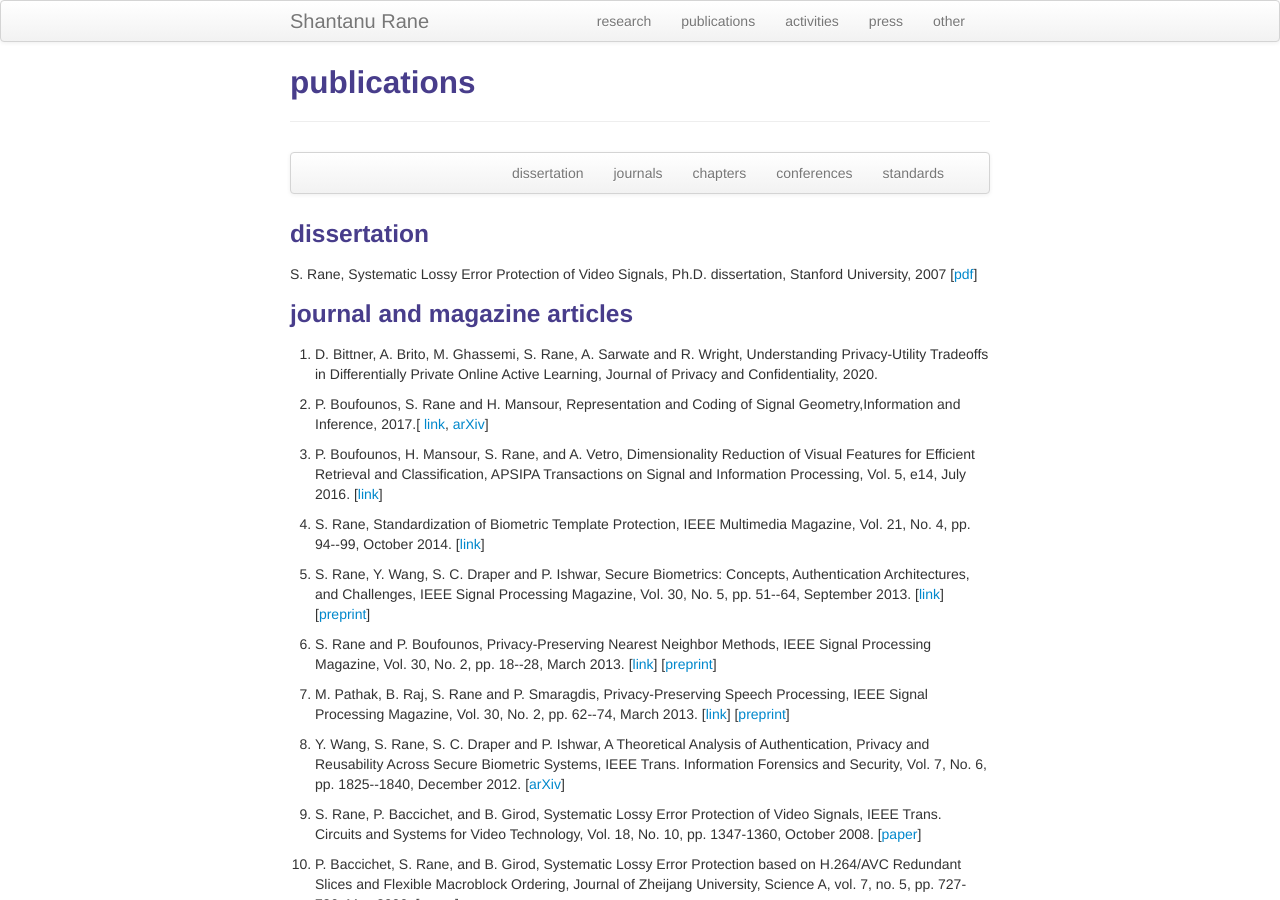
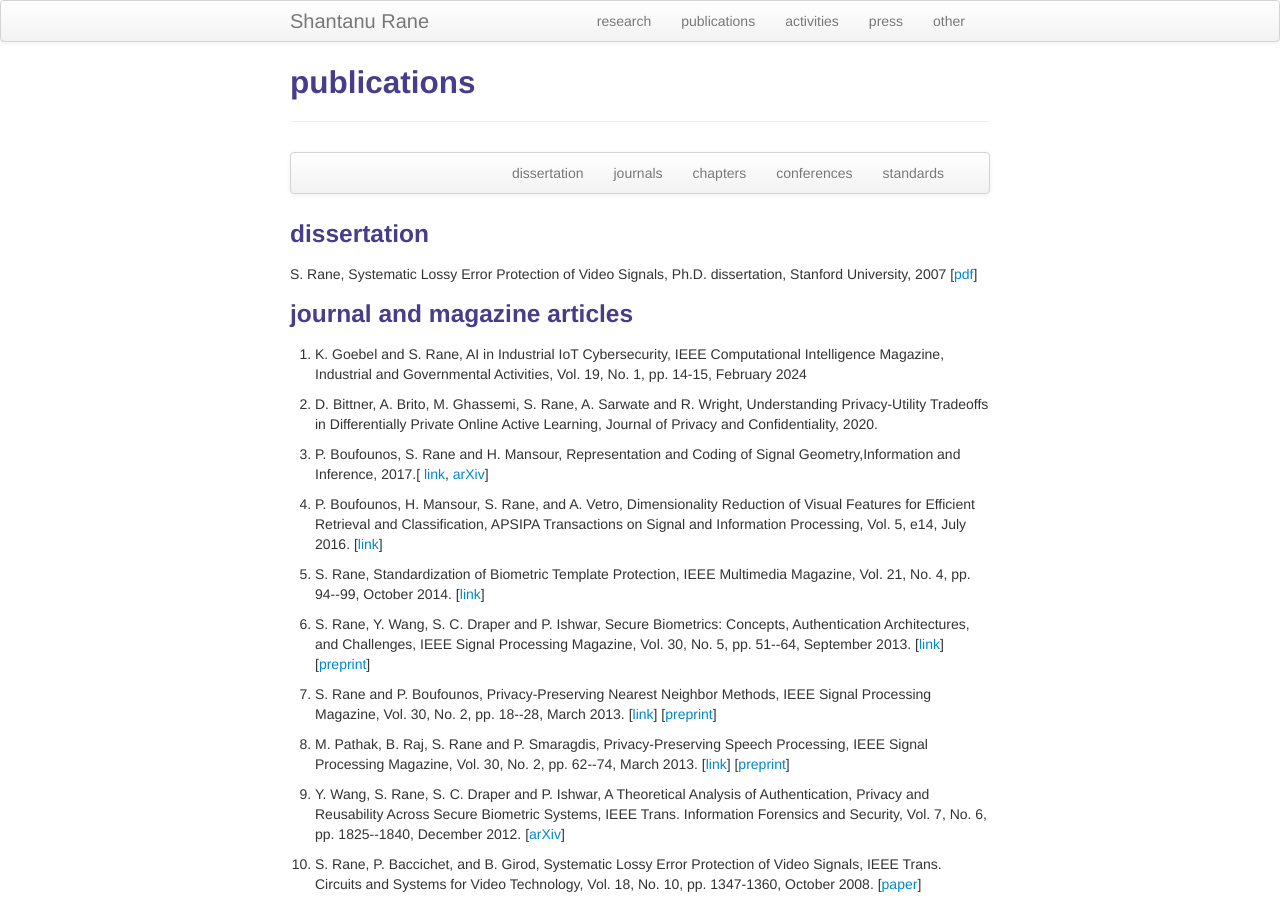
Before and after one commit to shantanudrane/shantanudrane.github.io, a Jekyll site: the page built from pages/pubs.md, in a window 1280 px wide and 900 px high. Built offline with Jekyll 4.4.1, drawn with Linux system fonts in a browser that asks for light colours.

Commit message:
Update pubs.md
Added Computational Intelligence article

```diff
--- a/pages/pubs.md
+++ b/pages/pubs.md
@@ -23,6 +23,7 @@ description: Shantanu Rane's publications
 
 ### <a name="journals"></a>journal and magazine articles
 <ol>
+<li><p>K. Goebel and S. Rane, AI in Industrial IoT Cybersecurity, IEEE Computational Intelligence Magazine, Industrial and Governmental Activities, Vol. 19, No. 1, pp. 14-15, February 2024</p></li>
 <li><p>D. Bittner, A. Brito, M. Ghassemi, S. Rane, A. Sarwate and R. Wright, Understanding Privacy-Utility Tradeoffs in Differentially Private Online Active Learning, Journal of Privacy and Confidentiality, 2020.</p></li>
 <li><p>P. Boufounos, S. Rane and H. Mansour, Representation and Coding of Signal Geometry,Information and Inference, 2017.[
 <a href = "https://doi.org/10.1093/imaiai/iax002">link</a>, <a href = "https://arxiv.org/abs/1512.07636">arXiv</a>]</p></li>
```
